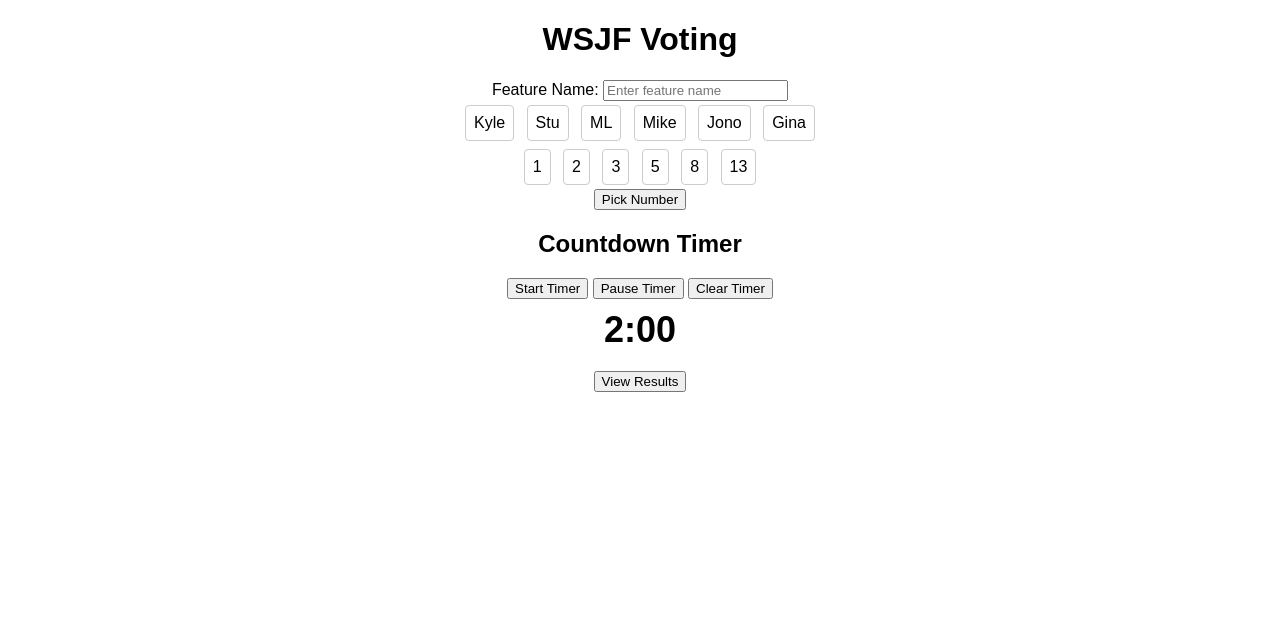
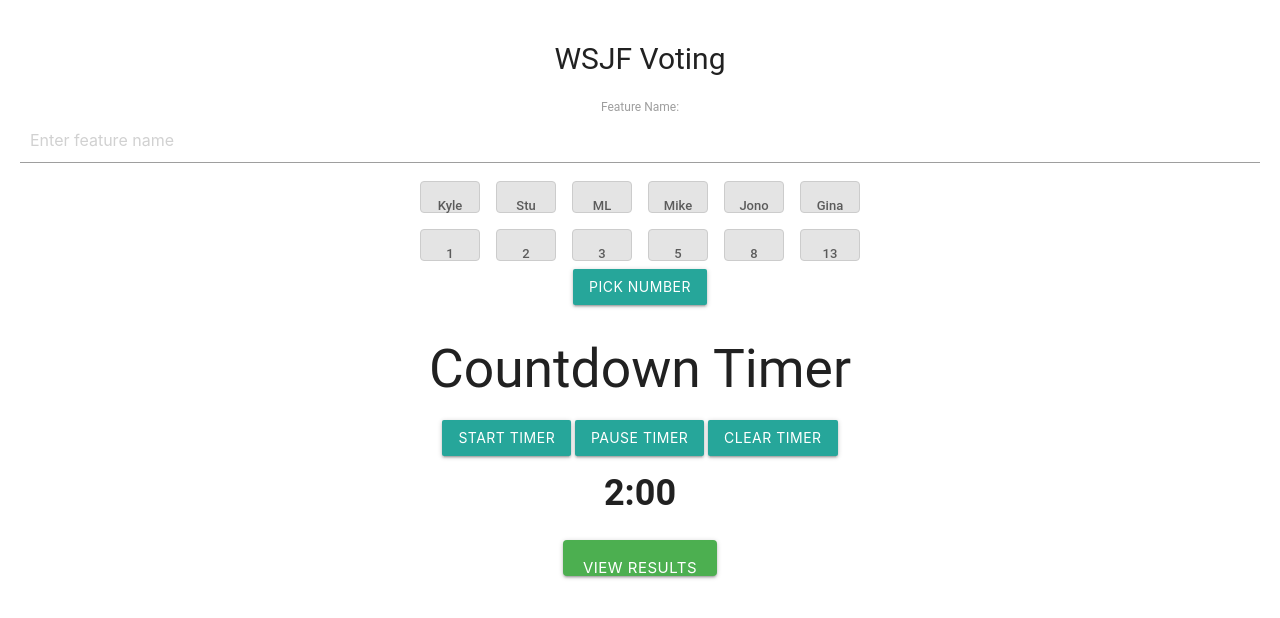
Before and after one commit to KyleHtiger/Wsjf, a plain HTML site: page index.html in a window 1280 px wide. Drawn offline with nearby package versions, Linux system fonts and the light colour scheme.

Commit message:
Update index.html

```diff
--- a/index.html
+++ b/index.html
@@ -1,26 +1,103 @@
 <!DOCTYPE html>
 <html lang="en">
+
 <head>
   <meta charset="UTF-8">
   <meta name="viewport" content="width=device-width, initial-scale=1.0">
+  <link rel="stylesheet" href="https://cdnjs.cloudflare.com/ajax/libs/materialize/1.0.0/css/materialize.min.css">
   <link rel="stylesheet" href="styles.css">
   <style>
+    body {
+      font-family: 'Roboto', sans-serif;
+      margin: 20px;
+      text-align: center;
+    }
+
+    h1 {
+      font-size: 2rem;
+      margin-bottom: 20px;
+    }
+
+    #numberPicker {
+      margin-bottom: 20px;
+    }
+
+    #nameChips,
+    #numberChips {
+      display: flex;
+      justify-content: center;
+      flex-wrap: wrap;
+    }
+
     .chip {
       display: inline-block;
       padding: 8px;
-      margin: 4px;
+      margin: 8px;
       cursor: pointer;
       border: 1px solid #ccc;
       border-radius: 4px;
+      transition: background-color 0.3s, color 0.3s;
     }
 
-    .nameChip.selected, .numberChip.selected {
+    .chip:hover {
+      background-color: #eee;
+    }
+
+    .nameChip.selected,
+    .numberChip.selected {
       background-color: #4CAF50;
       color: white;
+    }
+
+    #featureName {
+      width: 100%;
+      padding: 10px;
+      box-sizing: border-box;
+      margin-bottom: 10px;
+    }
+
+    #numberChips .chip,
+    #nameChips .chip {
+      width: 60px;
+    }
+
+    #toast {
+      display: none;
+      position: fixed;
+      bottom: 20px;
+      left: 50%;
+      transform: translateX(-50%);
+      background-color: #333;
+      color: #fff;
+      padding: 10px;
+      border-radius: 5px;
+      box-shadow: 0 0 10px rgba(0, 0, 0, 0.3);
+    }
+
+    #viewResultsBtn {
+      margin-top: 20px;
+      background-color: #4CAF50;
+      color: white;
+      padding: 10px 20px;
+      border: none;
+      border-radius: 4px;
+      cursor: pointer;
+      font-size: 1rem;
+    }
+
+    #timerContainer {
+      margin-top: 20px;
+    }
+
+    #countdown {
+      font-size: 36px;
+      font-weight: bold;
+      margin-top: 10px;
     }
   </style>
   <title>Number Picker</title>
 </head>
+
 <body>
   <h1>WSJF Voting</h1>
 
@@ -46,49 +123,84 @@
       <div class="chip numberChip" id="13" onclick="toggleChip('13')">13</div>
     </div>
 
-    <button onclick="pickNumber()">Pick Number</button>
+    <button onclick="pickNumber()" class="waves-effect waves-light btn">Pick Number</button>
   </div>
-  <!-- Add this where you want the toast message to appear -->
-  <div id="toast"></div>
+
+  <div id="toast" class="black white-text"></div>
 
   <div id="timerContainer">
     <h2>Countdown Timer</h2>
-    <button onclick="startTimer()">Start Timer</button>
-    <button onclick="pauseTimer()">Pause Timer</button>
-    <button onclick="clearTimer()">Clear Timer</button>
+    <!-- Corrected timer buttons in HTML -->
+    <button onclick="startTimer()" class="waves-effect waves-light btn" id="startTimerBtn">Start Timer</button>
+    <button onclick="pauseTimer()" class="waves-effect waves-light btn" id="pauseTimerBtn">Pause Timer</button>
+    <button onclick="clearTimer()" class="waves-effect waves-light btn" id="clearTimerBtn">Clear Timer</button>
+
     <div id="countdown">2:00</div>
   </div>
 
-  <!-- Button to navigate to the results page -->
-  <button id="viewResultsBtn" onclick="navigateToResults()">View Results</button>
+  <button id="viewResultsBtn" onclick="navigateToResults()" class="waves-effect waves-light btn">View Results</button>
 
-  <div id="results" style="display: none;">
-    <h1>WSJF Voting Results</h1>
-
-    <div id="resultsContainer">
-      <h2>Results:</h2>
-      <ul id="resultsList"></ul>
-    </div>
-
-    <div id="mostPickedNumberContainer">
-      <h2>Most Picked Number:</h2>
-      <p id="mostPickedNumber"></p>
-    </div>
-
-    <div id="highestNumberPickersContainer">
-      <h2>Highest Number Pickers:</h2>
-      <ul id="highestNumberPickersList"></ul>
-    </div>
-  </div>
-
+  <script src="https://code.jquery.com/jquery-3.6.4.min.js"></script>
+  <script src="https://cdnjs.cloudflare.com/ajax/libs/materialize/1.0.0/js/materialize.min.js"></script>
+  <script src="https://cdn.jsdelivr.net/npm/chart.js"></script>
   <script src="script.js"></script>
   <script>
-    // Event listener for number chips are here
-    document.querySelectorAll('.chip').forEach(chip => {
-      chip.addEventListener('click', () => {
-        toggleChip(chip.id);
+    document.addEventListener('DOMContentLoaded', function () {
+      M.AutoInit(); // Initialize Materialize components
+
+      // Event listener for number chips
+      document.querySelectorAll('.chip').forEach(chip => {
+        chip.addEventListener('click', () => {
+          toggleChip(chip.id);
+        });
       });
+
+      // Countdown timer variables
+      let timer;
+      let timeInSeconds = 120; // 2 minutes
+
+      function updateCountdown() {
+        const minutes = Math.floor(timeInSeconds / 60);
+        const seconds = timeInSeconds % 60;
+        document.getElementById('countdown').textContent = `${minutes}:${seconds < 10 ? '0' : ''}${seconds}`;
+      }
+
+      function startTimer() {
+        timer = setInterval(() => {
+          timeInSeconds--;
+          if (timeInSeconds < 0) {
+            clearInterval(timer);
+            alert("Timer has ended!");
+          }
+          updateCountdown();
+        }, 1000);
+      }
+
+      function pauseTimer() {
+        clearInterval(timer);
+      }
+
+      function clearTimer() {
+        clearInterval(timer);
+        timeInSeconds = 120;
+        updateCountdown();
+      }
+
+      // Initialize the countdown
+      updateCountdown();
+
+      // Add event listeners for timer buttons
+      document.getElementById('startTimerBtn').addEventListener('click', startTimer);
+      document.getElementById('pauseTimerBtn').addEventListener('click', pauseTimer);
+      document.getElementById('clearTimerBtn').addEventListener('click', clearTimer);
+
+      // Function to navigate to the results page
+      function navigateToResults() {
+        // Assuming you want to redirect to a page named results.html
+        window.location.href = 'results.html';
+      }
     });
   </script>
 </body>
+
 </html>
```
